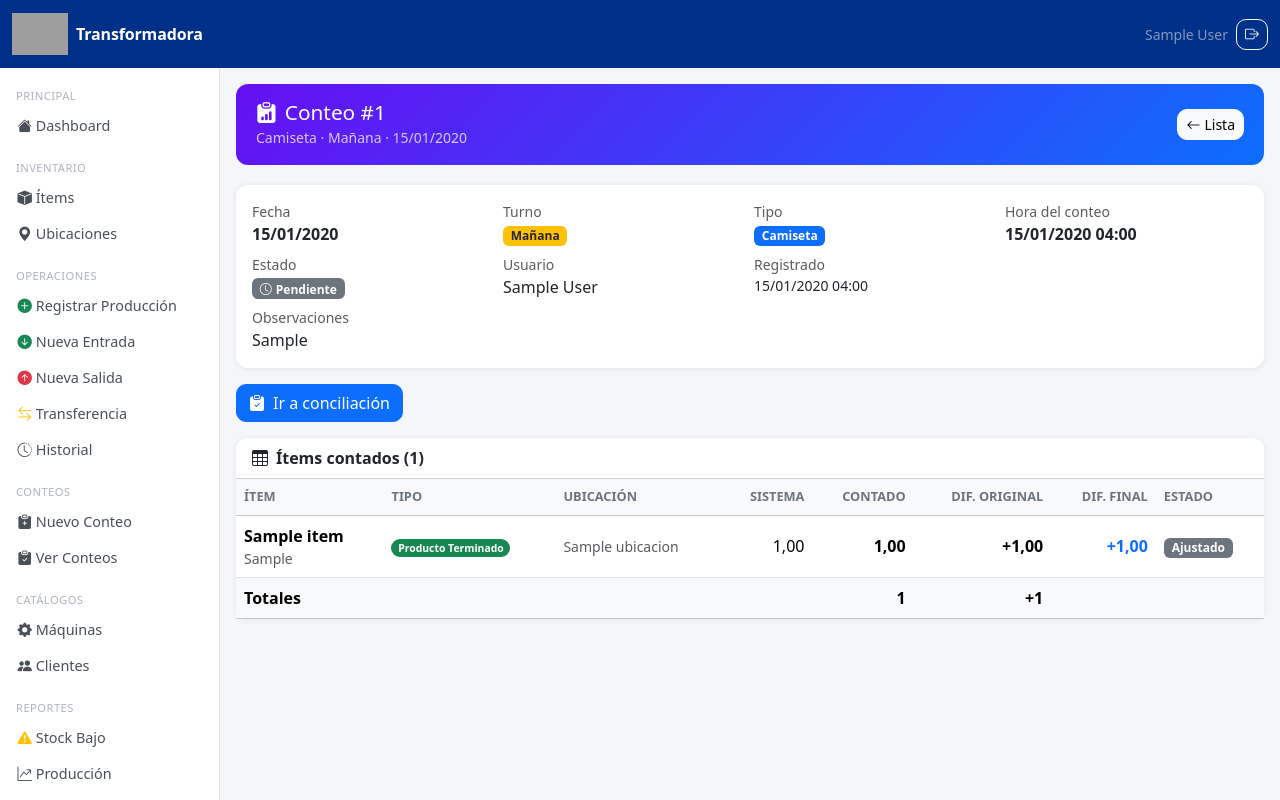
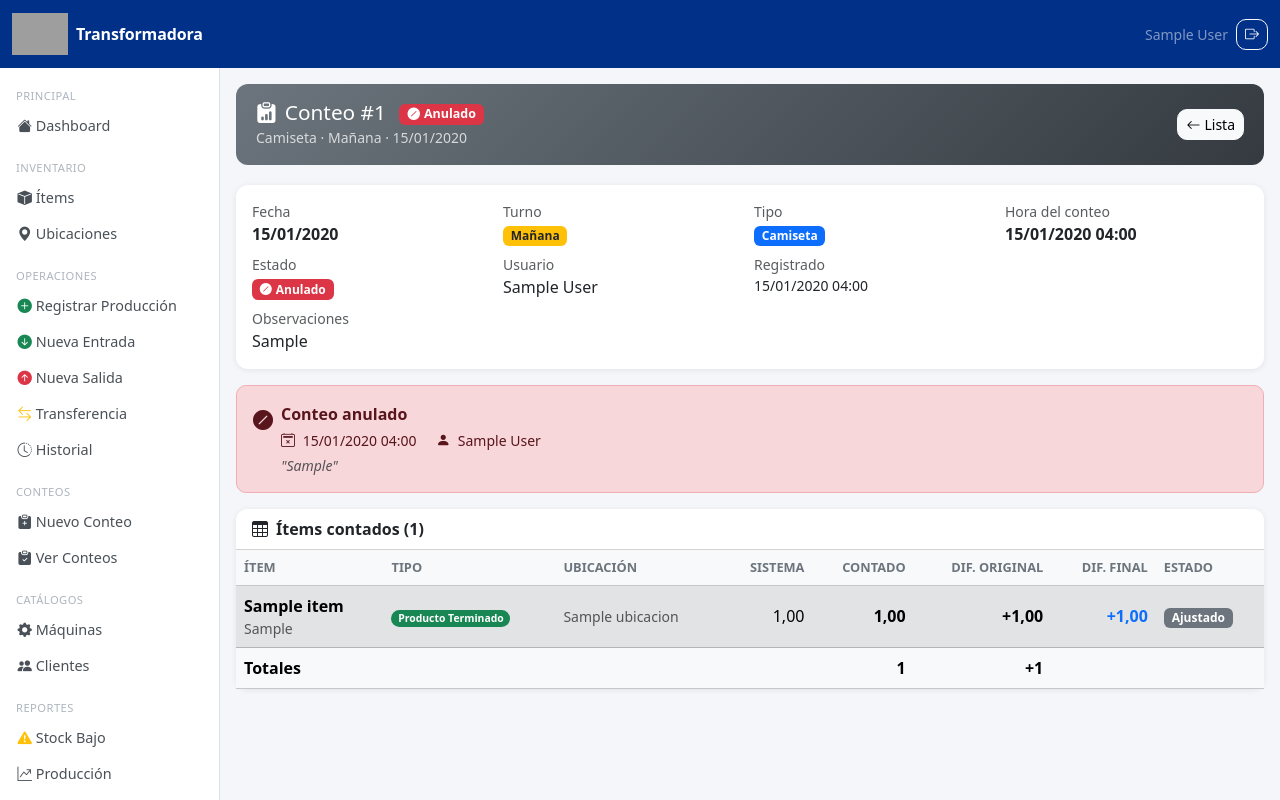
Before and after one commit to alexandrr2899/Inventory-webApp, a Django app: page /conteos/1/ in a window 1280 px wide. Run offline with Django 4.2, Linux system fonts and the light colour scheme; a user stored in the database is signed in; tables that the repository leaves empty hold one stand-in row (values such as "Sample post"); some libraries are stand-ins or nearby versions; grey boxes are pictures that could not be loaded.

Commit message:
se agrego anulacion de conteos

```diff
--- a/bolsas_inventario/apps/core/models.py
+++ b/bolsas_inventario/apps/core/models.py
@@ -301,11 +301,23 @@ class Conteo(models.Model):
     estado = models.CharField(max_length=20, choices=ESTADO_CHOICES, default='pendiente')
     creado_en = models.DateTimeField(auto_now_add=True)
 
+    # Anulación lógica
+    anulado = models.BooleanField(default=False)
+    fecha_anulacion = models.DateTimeField(null=True, blank=True)
+    usuario_anulacion = models.ForeignKey(
+        User, on_delete=models.SET_NULL, null=True, blank=True,
+        related_name='conteos_anulados',
+    )
+    motivo_anulacion = models.TextField(blank=True)
+
     class Meta:
         verbose_name = 'Conteo'
         verbose_name_plural = 'Conteos'
         ordering = ['-fecha', 'turno']
         unique_together = ['fecha', 'turno', 'tipo_conteo']
+        permissions = [
+            ('anular_conteo', 'Puede anular conteos'),
+        ]
 
     def __str__(self):
         return f'Conteo {self.get_tipo_conteo_display()} - {self.get_turno_display()} - {self.fecha}'
--- a/bolsas_inventario/apps/core/urls.py
+++ b/bolsas_inventario/apps/core/urls.py
@@ -32,6 +32,7 @@ urlpatterns = [
     path('conteos/', views.conteo_lista, name='conteo_lista'),
     path('conteos/nuevo/', views.conteo_nuevo, name='conteo_nuevo'),
     path('conteos/<int:pk>/', views.conteo_detalle, name='conteo_detalle'),
+    path('conteos/<int:pk>/anular/', views.conteo_anular, name='conteo_anular'),
     path('conteos/<int:pk>/conciliar/', views.conteo_conciliar, name='conteo_conciliar'),
     path('conteos/<int:pk>/ajustar/<int:det_pk>/', views.conteo_ajustar_detalle, name='conteo_ajustar_detalle'),
     path('conteos/<int:pk>/ajustar-todos/', views.conteo_ajustar_todos, name='conteo_ajustar_todos'),
--- a/bolsas_inventario/apps/core/views.py
+++ b/bolsas_inventario/apps/core/views.py
@@ -283,7 +283,7 @@ def _calcular_produccion(fecha):
     """
     from datetime import timedelta as _td
 
-    qs_camiseta = Conteo.objects.filter(tipo_conteo='camiseta')
+    qs_camiseta = Conteo.objects.filter(tipo_conteo='camiseta', anulado=False)
 
     # Conteo mañana: el más temprano del día (fecha_hora_conteo asc)
     conteo_manana = (
@@ -1493,6 +1493,87 @@ def movimiento_eliminar(request, pk):
 # ─── CONTEOS ──────────────────────────────────────────────────────────────────
 
 @login_required
+def conteo_anular(request, pk):
+    """
+    Anulación lógica de un conteo: revierte en stock todos los ajustes de
+    conciliación generados por este conteo, marca cada movimiento de ajuste
+    como anulado, y finalmente marca el conteo como anulado.
+    No elimina ningún registro.
+    """
+    if not (request.user.has_perm(_perm('anular_conteo')) or request.user.is_staff):
+        from django.core.exceptions import PermissionDenied
+        raise PermissionDenied
+
+    conteo = get_object_or_404(
+        Conteo.objects.select_related('usuario'),
+        pk=pk,
+    )
+
+    if conteo.anulado:
+        messages.warning(request, 'Este conteo ya estaba anulado.')
+        return redirect('conteo_detalle', pk=pk)
+
+    # Movimientos de ajuste vinculados a este conteo (por motivo)
+    ajustes_qs = (
+        MovimientoInventario.objects
+        .filter(
+            tipo_movimiento='ajuste',
+            motivo__contains=f'Conteo #{conteo.pk}',
+            anulado=False,
+            eliminado=False,
+        )
+        .prefetch_related(
+            'detalles__item',
+            'detalles__ubicacion_origen',
+            'detalles__ubicacion_destino',
+        )
+    )
+    ajustes = list(ajustes_qs)
+
+    if request.method == 'POST':
+        motivo = request.POST.get('motivo_anulacion', '').strip()
+        if not motivo:
+            messages.error(request, 'El motivo de anulación es obligatorio.')
+        else:
+            ahora = timezone.now()
+            with transaction.atomic():
+                for mov_ajuste in ajustes:
+                    _revertir_todos_los_detalles(mov_ajuste)
+                    mov_ajuste.anulado           = True
+                    mov_ajuste.fecha_anulacion   = ahora
+                    mov_ajuste.usuario_anulacion = request.user
+                    mov_ajuste.motivo_anulacion  = f'Anulación de Conteo #{conteo.pk} — {motivo}'
+                    mov_ajuste.save(update_fields=[
+                        'anulado', 'fecha_anulacion', 'usuario_anulacion', 'motivo_anulacion',
+                    ])
+                    for det in mov_ajuste.detalles.select_related('item').all():
+                        notify_stock(det.item, movimiento='anulacion', usuario=request.user.username)
+
+                conteo.anulado           = True
+                conteo.fecha_anulacion   = ahora
+                conteo.usuario_anulacion = request.user
+                conteo.motivo_anulacion  = motivo
+                conteo.save(update_fields=[
+                    'anulado', 'fecha_anulacion', 'usuario_anulacion', 'motivo_anulacion',
+                ])
+
+            security_log.info(
+                'Conteo #%s ANULADO por %s — %s ajuste(s) revertido(s) — %s',
+                conteo.pk, request.user.username, len(ajustes), motivo,
+            )
+            messages.success(
+                request,
+                f'Conteo #{conteo.pk} anulado. {len(ajustes)} ajuste(s) de conciliación revertido(s).'
+            )
+            return redirect('conteo_lista')
+
+    return render(request, 'conteos/anular.html', {
+        'conteo': conteo,
+        'ajustes': ajustes,
+    })
+
+
+@login_required
 @permission_required(_perm('registrar_conteo'), raise_exception=True)
 def conteo_lista(request):
     qs = (
@@ -1601,7 +1682,7 @@ def conteo_nuevo(request):
         turno = form.cleaned_data['turno']
         tipo_conteo = form.cleaned_data['tipo_conteo']
 
-        if Conteo.objects.filter(fecha=fecha, turno=turno, tipo_conteo=tipo_conteo).exists():
+        if Conteo.objects.filter(fecha=fecha, turno=turno, tipo_conteo=tipo_conteo, anulado=False).exists():
             label_tipo = dict(Conteo.TIPO_CONTEO_CHOICES).get(tipo_conteo, tipo_conteo)
             label_turno = dict(Conteo.TURNO_CHOICES).get(turno, turno)
             messages.error(
@@ -1715,6 +1796,9 @@ def conteo_detalle(request, pk):
 @permission_required(_perm('aplicar_conciliacion'), raise_exception=True)
 def conteo_conciliar(request, pk):
     conteo = get_object_or_404(Conteo, pk=pk)
+    if conteo.anulado:
+        messages.error(request, 'Este conteo está anulado y no puede conciliarse.')
+        return redirect('conteo_detalle', pk=pk)
     detalles = conteo.detalles.select_related('item', 'ubicacion').order_by('item__orden', 'item__nombre')
 
     plan = []
@@ -1771,6 +1855,9 @@ def conteo_ajustar_detalle(request, pk, det_pk):
         return redirect('conteo_conciliar', pk=pk)
 
     conteo = get_object_or_404(Conteo, pk=pk)
+    if conteo.anulado:
+        messages.error(request, 'Este conteo está anulado.')
+        return redirect('conteo_detalle', pk=pk)
     detalle = get_object_or_404(ConteoDetalle, pk=det_pk, conteo=conteo)
 
     if detalle.ajuste_aplicado:
@@ -1820,6 +1907,9 @@ def conteo_ajustar_todos(request, pk):
         return redirect('conteo_conciliar', pk=pk)
 
     conteo = get_object_or_404(Conteo, pk=pk)
+    if conteo.anulado:
+        messages.error(request, 'Este conteo está anulado.')
+        return redirect('conteo_detalle', pk=pk)
     detalles = conteo.detalles.filter(
         ajuste_aplicado=False,
         diferencia_final__isnull=False,
@@ -1868,6 +1958,9 @@ def conteo_marcar_conciliado(request, pk):
         return redirect('conteo_conciliar', pk=pk)
 
     conteo = get_object_or_404(Conteo, pk=pk)
+    if conteo.anulado:
+        messages.error(request, 'Este conteo está anulado.')
+        return redirect('conteo_detalle', pk=pk)
 
     # Verificar que no queden diferencias sin ajustar
     pendientes = conteo.detalles.filter(
@@ -2051,7 +2144,7 @@ def reporte_produccion(request):
     if produccion['tiene_manana']:
         conteo_m = (
             Conteo.objects
-            .filter(fecha=fecha, turno='manana', tipo_conteo='camiseta')
+            .filter(fecha=fecha, turno='manana', tipo_conteo='camiseta', anulado=False)
             .order_by('fecha_hora_conteo')
             .first()
         )
@@ -2065,7 +2158,7 @@ def reporte_produccion(request):
     if produccion['tiene_tarde']:
         conteo_t = (
             Conteo.objects
-            .filter(fecha=fecha, turno='tarde', tipo_conteo='camiseta')
+            .filter(fecha=fecha, turno='tarde', tipo_conteo='camiseta', anulado=False)
             .order_by('-fecha_hora_conteo')
             .first()
         )
@@ -2083,7 +2176,7 @@ def reporte_produccion(request):
         fecha_sig = fecha + _td(days=1)
         conteo_ms = (
             Conteo.objects
-            .filter(fecha=fecha_sig, turno='manana', tipo_conteo='camiseta')
+            .filter(fecha=fecha_sig, turno='manana', tipo_conteo='camiseta', anulado=False)
             .order_by('fecha_hora_conteo')
             .first()
         )
--- a/bolsas_inventario/templates/conteos/detalle.html
+++ b/bolsas_inventario/templates/conteos/detalle.html
@@ -11,10 +11,18 @@
 
 {% block content %}
 <div class="page-header d-flex justify-content-between align-items-center"
-     style="background:linear-gradient(135deg,#6610f2,#0d6efd);">
+     style="background:linear-gradient(135deg,{% if conteo.anulado %}#6c757d,#343a40{% else %}#6610f2,#0d6efd{% endif %});">
   <div>
-    <h1><i class="bi bi-clipboard-data-fill me-2"></i>Conteo #{{ conteo.pk }}</h1>
-    <small class="opacity-75">{{ conteo.get_tipo_conteo_display }} · {{ conteo.get_turno_display }} · {{ conteo.fecha|date:"d/m/Y" }}</small>
+    <h1><i class="bi bi-clipboard-data-fill me-2"></i>Conteo #{{ conteo.pk }}
+      {% if conteo.anulado %}
+        <span class="badge bg-danger ms-2" style="font-size:.6em;vertical-align:middle;">
+          <i class="bi bi-slash-circle-fill me-1"></i>Anulado
+        </span>
+      {% endif %}
+    </h1>
+    <small class="opacity-75">
+      {{ conteo.get_tipo_conteo_display }} · {{ conteo.get_turno_display }} · {{ conteo.fecha|date:"d/m/Y" }}
+    </small>
   </div>
   <a href="{% url 'conteo_lista' %}" class="btn btn-light btn-sm">
     <i class="bi bi-arrow-left me-1"></i>Lista
@@ -22,7 +30,7 @@
 </div>
 
 <!-- Encabezado -->
-<div class="card mb-3">
+<div class="card mb-3 {% if conteo.anulado %}border-danger{% endif %}">
   <div class="card-body">
     <div class="row g-2">
       <div class="col-6 col-md-3">
@@ -48,7 +56,9 @@
       </div>
       <div class="col-6 col-md-3">
         <div class="text-muted small">Estado</div>
-        {% if conteo.estado == 'conciliado' %}
+        {% if conteo.anulado %}
+          <span class="badge bg-danger"><i class="bi bi-slash-circle-fill me-1"></i>Anulado</span>
+        {% elif conteo.estado == 'conciliado' %}
           <span class="badge bg-success"><i class="bi bi-check-circle-fill me-1"></i>Conciliado</span>
         {% elif conteo.estado == 'parcial' %}
           <span class="badge bg-warning text-dark"><i class="bi bi-hourglass-split me-1"></i>Parcial</span>
@@ -74,11 +84,44 @@
   </div>
 </div>
 
-{% if conteo.estado != 'conciliado' %}
-<div class="mb-3">
+<!-- Sección de auditoría de anulación -->
+{% if conteo.anulado %}
+<div class="alert alert-danger d-flex align-items-start gap-2 mb-3">
+  <i class="bi bi-slash-circle-fill flex-shrink-0 mt-1 fs-5"></i>
+  <div>
+    <div class="fw-bold mb-1">Conteo anulado</div>
+    <div class="small">
+      <span class="me-3">
+        <i class="bi bi-calendar2-x me-1"></i>
+        {{ conteo.fecha_anulacion|date:"d/m/Y H:i" }}
+      </span>
+      <span class="me-3">
+        <i class="bi bi-person-fill me-1"></i>
+        {{ conteo.usuario_anulacion.get_full_name|default:conteo.usuario_anulacion.username|default:"–" }}
+      </span>
+    </div>
+    {% if conteo.motivo_anulacion %}
+    <div class="mt-1 fst-italic text-muted small">
+      "{{ conteo.motivo_anulacion }}"
+    </div>
+    {% endif %}
+  </div>
+</div>
+{% endif %}
+
+<!-- Acciones -->
+{% if not conteo.anulado %}
+<div class="mb-3 d-flex gap-2 flex-wrap">
+  {% if conteo.estado != 'conciliado' %}
   <a href="{% url 'conteo_conciliar' conteo.pk %}" class="btn btn-primary">
     <i class="bi bi-clipboard-check-fill me-2"></i>Ir a conciliación
   </a>
+  {% endif %}
+  {% if perms.core.anular_conteo or request.user.is_staff %}
+  <a href="{% url 'conteo_anular' conteo.pk %}" class="btn btn-outline-danger">
+    <i class="bi bi-slash-circle-fill me-2"></i>Anular conteo
+  </a>
+  {% endif %}
 </div>
 {% endif %}
 
@@ -88,7 +131,7 @@
     <i class="bi bi-table me-2"></i>Ítems contados ({{ detalles.count }})
   </div>
   <div class="table-responsive">
-    <table class="table table-hover mb-0 align-middle">
+    <table class="table table-hover mb-0 align-middle {% if conteo.anulado %}table-secondary{% endif %}">
       <thead class="table-light">
         <tr>
           <th>Ítem</th>
```
Also changed, not shown: bolsas_inventario/templates/conteos/anular.html (added, +117 -0 lines), bolsas_inventario/templates/conteos/lista.html (+15 -8 lines), bolsas_inventario/apps/core/migrations/0010_conteo_anulacion.py (added).
